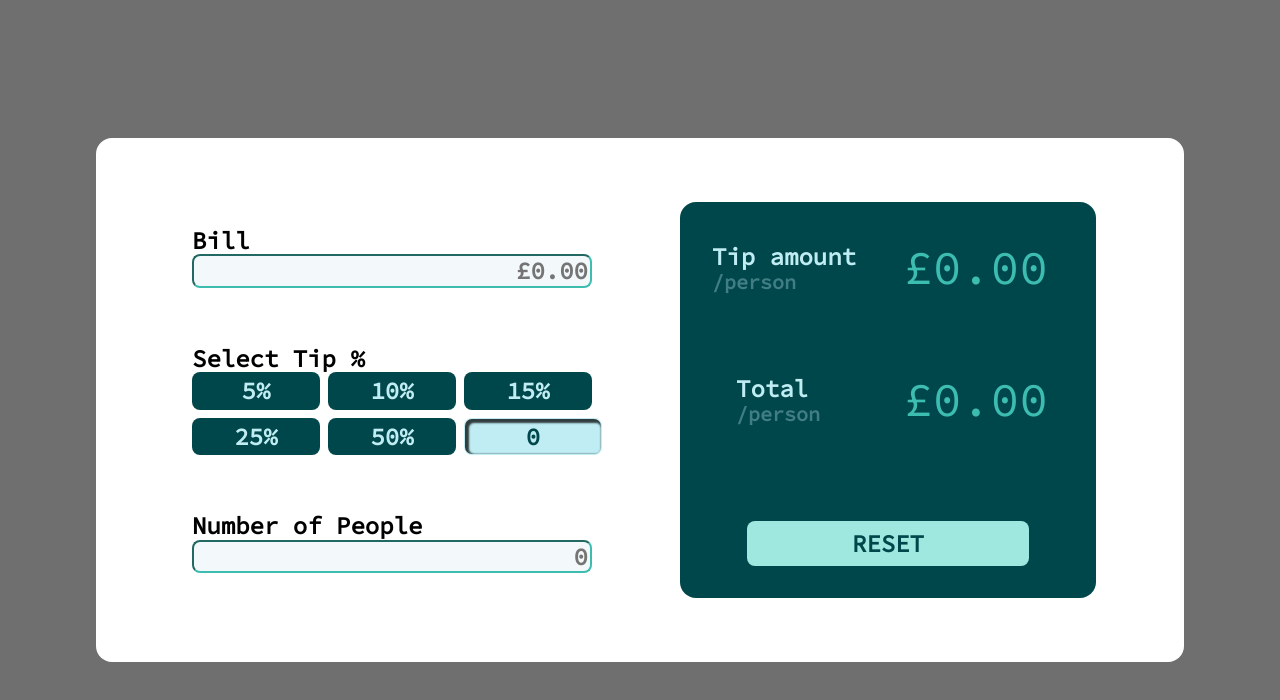
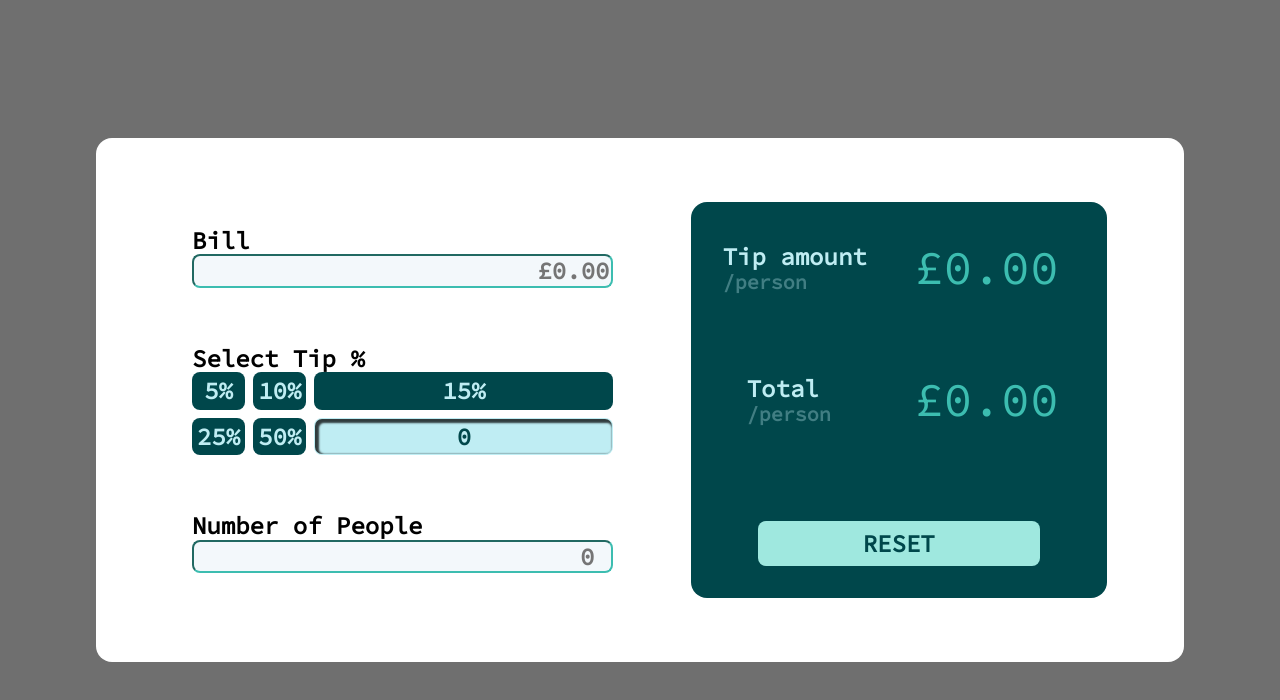
Before and after one commit to ndrj19/tip-splitter, a React (Vite) app in the folder App/: page / in a window 1280 px wide. Shown: the top 700 px of the page. Built offline with nearby package versions, Linux system fonts and the light colour scheme.

Commit message:
minor CSS changes

```diff
--- a/App/src/components/NumberOfPeople/index.jsx
+++ b/App/src/components/NumberOfPeople/index.jsx
@@ -10,7 +10,8 @@ const NumberOfPeople = (props) => {
       <div className="numberofpeople">
         <p>Number of People</p>
         <input
-          type="text"
+          type="number"
+          min="0"
           id="numberofpeople"
           value={numberOfPeople}
           placeholder="0"
--- a/App/src/components/TipPercentage/TipPercentage.css
+++ b/App/src/components/TipPercentage/TipPercentage.css
@@ -27,7 +27,6 @@
   border: 1px solid transparent;
   cursor: pointer;
   padding: 0.25rem;
-  width: 100%;
 }
 
 #tip {
```
